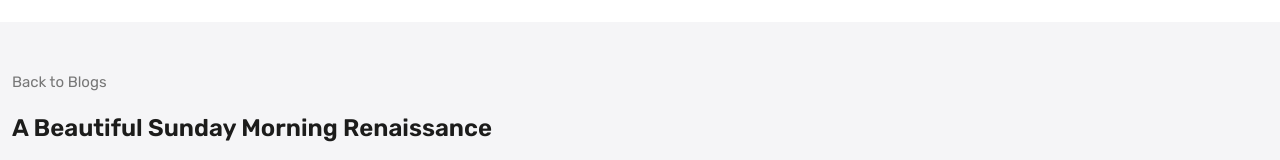
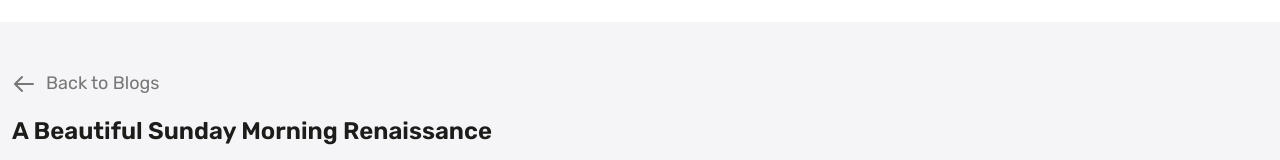
Before and after one commit to TejasAsawale/quick-cart, a React (Create React App) app in the folder frontend/: page /blog/1 in a window 1280 px wide. Shown: the part 553-713 px from the top of the page. Built offline with nearby package versions, Linux system fonts and the light colour scheme.

Commit message:
Completing single blog page

```diff
--- a/frontend/src/App.css
+++ b/frontend/src/App.css
@@ -262,7 +262,7 @@ footer .input-group-text {
 
 
 .single-blog-card a{
-  font-size: 15px;
+  font-size: 18px;
   margin-bottom: 20px;
   color: var(--color-777777);
 }
--- a/frontend/src/pages/SingleBlog.js
+++ b/frontend/src/pages/SingleBlog.js
@@ -2,6 +2,7 @@ import React from "react";
 import BreadCrumb from "../components/BreadCrumb";
 import Meta from "../components/Meta";
 import { Link } from "react-router-dom";
+import { HiOutlineArrowLeft } from "react-icons/hi";
 
 const SingleBlog = () => {
   return (
@@ -13,7 +14,8 @@ const SingleBlog = () => {
           <div className="row">
             <div className="col-12">
               <div className="single-blog-card">
-                <Link to='/blog'>Back to Blogs</Link>
+                <Link to='/blogs' className="d-flex align-items-center gap-10">
+                <HiOutlineArrowLeft className="fs-4"/> Back to Blogs</Link>
                 <h3 className="title">
                   A Beautiful Sunday Morning Renaissance
                 </h3>
```
